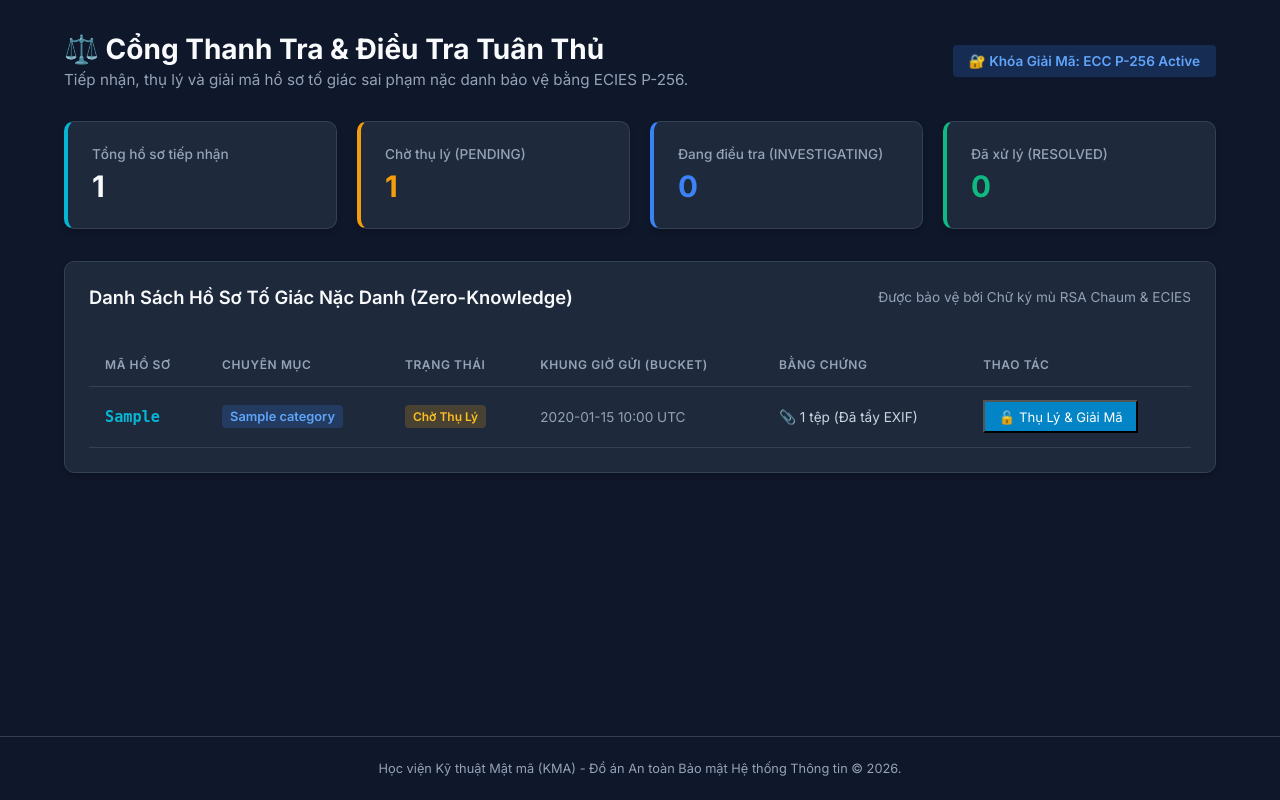
After one commit to tuananhdayne/secure-internal-comms, a FastAPI app: template backend/app/templates/cases.html in a window 1280 px wide. The commit adds this page. Run offline with FastAPI, Linux system fonts and the light colour scheme; the template is opened without the code that fills it: most values are stand-ins (such as "Sample title", 1, 10 or a date in 2020).

Commit message:
feat(officer): add Compliance Officer investigation portal with ECIES decryption and e2ee chat on web

```diff
--- a/backend/app/templates/base.html
+++ b/backend/app/templates/base.html
@@ -222,11 +222,18 @@
             <span>Security Engine Admin</span>
         </a>
         <div class="nav-links">
+            {% if current_user.role == 'COMPLIANCE_OFFICER' %}
+            <a href="/admin/cases" class="nav-link" style="color: var(--accent-cyan); font-weight: 700;">⚖️ Hồ sơ Tố giác</a>
+            <a href="/admin/dashboard" class="nav-link">Tổng quan</a>
+            <a href="/admin/posts" class="nav-link">Truyền thông</a>
+            {% else %}
             <a href="/admin/dashboard" class="nav-link">Tổng quan</a>
             <a href="/admin/users" class="nav-link">Nhân sự</a>
             <a href="/admin/posts" class="nav-link">Truyền thông</a>
+            <a href="/admin/cases" class="nav-link">Hồ sơ Tố giác</a>
+            {% endif %}
             <span style="color: var(--border-color)">|</span>
-            <span style="font-size: 0.85rem; color: var(--text-secondary)">{{ current_user.full_name }} ({{ current_user.employee_code }})</span>
+            <span style="font-size: 0.85rem; color: var(--text-secondary)">{{ current_user.full_name }} ({{ current_user.role }})</span>
             <a href="/admin/logout" class="btn-logout">Đăng xuất</a>
         </div>
     </nav>
@@ -234,10 +241,17 @@
 
     <main class="container">
         {% if current_user %}
-        <div class="alert-security">
-            <strong>🛡️ RÀNG BUỘC KIẾN TRÚC MẬT MÃ (ATBM - KMA):</strong>
-            Tài khoản Quản trị viên (System Admin) chỉ quản lý tài khoản và bài viết nội bộ. Admin hoàn toàn KHÔNG có thẩm quyền và KHÔNG thể truy cập cơ chế giải mã hồ sơ tố giác sai phạm ẩn danh (Zero-Knowledge Isolation).
-        </div>
+            {% if current_user.role == 'COMPLIANCE_OFFICER' %}
+            <div class="alert-security" style="background: rgba(6, 182, 212, 0.1); border-left-color: var(--accent-cyan); color: #a5f3fc;">
+                <strong>⚖️ QUYỀN HẠN THANH TRA (COMPLIANCE OFFICER):</strong>
+                Bạn đang đăng nhập với tư cách Cán bộ Thanh tra ({{ current_user.employee_code }}). Bạn có thẩm quyền sử dụng Khóa riêng ECC (Officer Private Key) để giải mã hồ sơ tố giác và trao đổi trực tiếp với người nộp đơn (E2EE Chat).
+            </div>
+            {% else %}
+            <div class="alert-security">
+                <strong>🛡️ QUYỀN HẠN QUẢN TRỊ VIÊN (SYSTEM ADMIN):</strong>
+                Tài khoản Quản trị viên chỉ quản lý nhân sự và truyền thông nội bộ. Nội dung hồ sơ tố giác ẩn danh được phân tầng bảo mật cho Ban Thanh tra.
+            </div>
+            {% endif %}
         {% endif %}
 
         {% block content %}{% endblock %}
--- /dev/null
+++ b/backend/app/templates/cases.html
@@ -0,0 +1,252 @@
+{% extends "base.html" %}
+
+{% block title %}Cổng Thanh Tra & Hồ Sơ Tố Giác - ATBM Security Suite{% endblock %}
+
+{% block content %}
+<div style="display: flex; justify-content: space-between; align-items: center; margin-bottom: 2rem;">
+    <div>
+        <h2 style="font-size: 1.75rem; font-weight: 700; color: #f8fafc; margin-bottom: 0.25rem;">
+            ⚖️ Cổng Thanh Tra & Điều Tra Tuân Thủ
+        </h2>
+        <p style="color: #94a3b8; font-size: 0.95rem;">
+            Tiếp nhận, thụ lý và giải mã hồ sơ tố giác sai phạm nặc danh bảo vệ bằng ECIES P-256.
+        </p>
+    </div>
+    <div style="display: flex; gap: 0.75rem;">
+        <span class="badge badge-info" style="font-size: 0.85rem; padding: 0.5rem 1rem;">
+            🔐 Khóa Giải Mã: ECC P-256 Active
+        </span>
+    </div>
+</div>
+
+<!-- THỐNG KÊ NHANH -->
+<div style="display: grid; grid-template-columns: repeat(auto-fit, minmax(220px, 1fr)); gap: 1.25rem; margin-bottom: 2rem;">
+    <div class="card" style="margin-bottom: 0; border-left: 4px solid var(--accent-cyan);">
+        <div style="color: var(--text-secondary); font-size: 0.85rem; font-weight: 500;">Tổng hồ sơ tiếp nhận</div>
+        <div style="font-size: 1.85rem; font-weight: 700; color: #f8fafc; margin-top: 0.35rem;">{{ cases|length }}</div>
+    </div>
+    <div class="card" style="margin-bottom: 0; border-left: 4px solid var(--accent-amber);">
+        <div style="color: var(--text-secondary); font-size: 0.85rem; font-weight: 500;">Chờ thụ lý (PENDING)</div>
+        <div style="font-size: 1.85rem; font-weight: 700; color: var(--accent-amber); margin-top: 0.35rem;">
+            {{ cases|selectattr("status", "equalto", "PENDING")|list|length }}
+        </div>
+    </div>
+    <div class="card" style="margin-bottom: 0; border-left: 4px solid var(--accent-blue);">
+        <div style="color: var(--text-secondary); font-size: 0.85rem; font-weight: 500;">Đang điều tra (INVESTIGATING)</div>
+        <div style="font-size: 1.85rem; font-weight: 700; color: var(--accent-blue); margin-top: 0.35rem;">
+            {{ cases|selectattr("status", "equalto", "INVESTIGATING")|list|length }}
+        </div>
+    </div>
+    <div class="card" style="margin-bottom: 0; border-left: 4px solid var(--accent-green);">
+        <div style="color: var(--text-secondary); font-size: 0.85rem; font-weight: 500;">Đã xử lý (RESOLVED)</div>
+        <div style="font-size: 1.85rem; font-weight: 700; color: var(--accent-green); margin-top: 0.35rem;">
+            {{ cases|selectattr("status", "equalto", "RESOLVED")|list|length }}
+        </div>
+    </div>
+</div>
+
+<!-- BẢNG DANH SÁCH HỒ SƠ -->
+<div class="card">
+    <div style="display: flex; justify-content: space-between; align-items: center; margin-bottom: 1.25rem;">
+        <h3 style="font-size: 1.15rem; font-weight: 600; color: #f8fafc;">
+            Danh Sách Hồ Sơ Tố Giác Nặc Danh (Zero-Knowledge)
+        </h3>
+        <span style="font-size: 0.85rem; color: #94a3b8;">
+            Được bảo vệ bởi Chữ ký mù RSA Chaum & ECIES
+        </span>
+    </div>
+
+    {% if cases %}
+    <div style="overflow-x: auto;">
+        <table>
+            <thead>
+                <tr>
+                    <th>Mã Hồ Sơ</th>
+                    <th>Chuyên Mục</th>
+                    <th>Trạng Thái</th>
+                    <th>Khung Giờ Gửi (Bucket)</th>
+                    <th>Bằng Chứng</th>
+                    <th>Thao Tác</th>
+                </tr>
+            </thead>
+            <tbody>
+                {% for c in cases %}
+                <tr>
+                    <td>
+                        <strong style="color: var(--accent-cyan); font-family: monospace; font-size: 0.95rem;">
+                            {{ c.case_token }}
+                        </strong>
+                    </td>
+                    <td>
+                        <span class="badge badge-info" style="font-size: 0.8rem;">{{ c.category }}</span>
+                    </td>
+                    <td>
+                        {% if c.status == 'PENDING' %}
+                            <span class="badge badge-warning">Chờ Thụ Lý</span>
+                        {% elif c.status == 'INVESTIGATING' %}
+                            <span class="badge badge-info">Đang Điều Tra</span>
+                        {% elif c.status == 'RESOLVED' %}
+                            <span class="badge badge-success">Đã Xử Lý</span>
+                        {% elif c.status == 'REJECTED' %}
+                            <span class="badge badge-danger">Từ Chối</span>
+                        {% else %}
+                            <span class="badge badge-info">{{ c.status }}</span>
+                        {% endif %}
+                    </td>
+                    <td style="color: #94a3b8; font-size: 0.85rem;">
+                        {{ c.created_bucket.strftime('%Y-%m-%d %H:00 UTC') }}
+                    </td>
+                    <td>
+                        <span style="font-size: 0.85rem; color: #cbd5e1;">
+                            📎 {{ c.evidences|length }} tệp (Đã tẩy EXIF)
+                        </span>
+                    </td>
+                    <td>
+                        <button onclick="openCaseModal({{ c.id }})" class="btn-primary" style="padding: 0.4rem 0.85rem; font-size: 0.82rem; background: #0284c7;">
+                            🔓 Thụ Lý & Giải Mã
+                        </button>
+                    </td>
+                </tr>
+                {% endfor %}
+            </tbody>
+        </table>
+    </div>
+    {% else %}
+    <div style="text-align: center; padding: 3rem; color: #94a3b8;">
+        <p style="font-size: 1.1rem; margin-bottom: 0.5rem;">Chưa có hồ sơ tố giác nào trong hệ thống.</p>
+        <p style="font-size: 0.85rem;">Khi nhân viên nộp hồ sơ từ ứng dụng di động, các vụ việc sẽ xuất hiện tại đây.</p>
+    </div>
+    {% endif %}
+</div>
+
+<!-- MODAL THỤ LÝ & GIẢI MÃ ECIES -->
+<div id="caseModal" style="display: none; position: fixed; top: 0; left: 0; width: 100%; height: 100%; background: rgba(0,0,0,0.75); z-index: 1000; justify-content: center; align-items: center; padding: 1.5rem;">
+    <div style="background: var(--bg-card); border: 1px solid var(--border-color); border-radius: 12px; width: 100%; max-width: 800px; max-height: 90vh; overflow-y: auto; padding: 2rem; position: relative; box-shadow: 0 20px 25px -5px rgba(0,0,0,0.5);">
+        <button onclick="closeCaseModal()" style="position: absolute; top: 1.25rem; right: 1.25rem; background: none; border: none; color: #94a3b8; font-size: 1.5rem; cursor: pointer;">&times;</button>
+
+        <div style="display: flex; align-items: center; gap: 0.75rem; margin-bottom: 1rem;">
+            <span style="font-size: 1.5rem;">🛡️</span>
+            <div>
+                <h3 id="modalCaseToken" style="font-size: 1.25rem; color: #f8fafc; font-family: monospace;">Đang giải mã hồ sơ...</h3>
+                <span id="modalCategory" class="badge badge-info" style="margin-top: 0.25rem;"></span>
+            </div>
+        </div>
+
+        <hr style="border: 0; border-top: 1px solid var(--border-color); margin: 1rem 0;">
+
+        <!-- NỘI DUNG GIẢI MÃ BẢN RÕ -->
+        <div style="background: #0f172a; border: 1px solid rgba(6, 182, 212, 0.3); border-radius: 8px; padding: 1.25rem; margin-bottom: 1.5rem;">
+            <div style="display: flex; justify-content: space-between; align-items: center; margin-bottom: 0.75rem;">
+                <span style="font-size: 0.8rem; font-weight: 700; color: var(--accent-cyan); text-transform: uppercase; letter-spacing: 0.05em;">
+                    🔑 Nội Dung Đã Giải Mã (ECIES P-256 Private Key)
+                </span>
+                <span style="font-size: 0.75rem; color: #64748b;">Mã hóa đầu cuối E2EE</span>
+            </div>
+            <div style="margin-bottom: 0.75rem;">
+                <label style="font-size: 0.8rem; color: #94a3b8; display: block; margin-bottom: 0.25rem;">Tiêu đề tố giác:</label>
+                <div id="modalDecryptedTitle" style="font-size: 1.05rem; font-weight: 600; color: #f8fafc;"></div>
+            </div>
+            <div>
+                <label style="font-size: 0.8rem; color: #94a3b8; display: block; margin-bottom: 0.25rem;">Nội dung mô tả chi tiết:</label>
+                <div id="modalDecryptedDesc" style="font-size: 0.95rem; color: #cbd5e1; line-height: 1.6; white-space: pre-wrap; background: rgba(0,0,0,0.2); padding: 0.75rem; border-radius: 6px;"></div>
+            </div>
+        </div>
+
+        <!-- CẬP NHẬT TRẠNG THÁI -->
+        <div style="display: flex; justify-content: space-between; align-items: center; gap: 1rem; margin-bottom: 1.5rem; background: rgba(255,255,255,0.02); padding: 1rem; border-radius: 8px; border: 1px solid var(--border-color);">
+            <div>
+                <div style="font-weight: 600; font-size: 0.9rem; color: #f8fafc;">Tiến độ thụ lý vụ việc</div>
+                <div style="font-size: 0.8rem; color: #94a3b8;">Người tố giác sẽ thấy cập nhật này trong Secure Vault trên máy họ.</div>
+            </div>
+            <form id="statusForm" method="POST" style="display: flex; gap: 0.5rem; align-items: center;">
+                <select name="new_status" id="modalStatusSelect" class="form-control" style="width: auto; padding: 0.45rem 0.85rem; font-size: 0.85rem;">
+                    <option value="PENDING">Chờ Thụ Lý</option>
+                    <option value="INVESTIGATING">Đang Điều Tra</option>
+                    <option value="RESOLVED">Đã Xử Lý Thành Công</option>
+                    <option value="REJECTED">Bác Bỏ / Từ Chối</option>
+                </select>
+                <button type="submit" class="btn-primary" style="padding: 0.45rem 1rem; font-size: 0.85rem;">Cập Nhật</button>
+            </form>
+        </div>
+
+        <!-- KHUNG TRAO ĐỔI E2EE CHAT -->
+        <div style="border: 1px solid var(--border-color); border-radius: 8px; padding: 1.25rem;">
+            <div style="font-weight: 600; font-size: 0.95rem; color: #f8fafc; margin-bottom: 0.5rem;">
+                💬 Kênh Trao Đổi Ẩn Danh (E2EE Chat)
+            </div>
+            <p style="font-size: 0.8rem; color: #94a3b8; margin-bottom: 1rem;">
+                Tin nhắn được mã hóa bằng Public Key của hồ sơ trước khi lưu vào CSDL.
+            </p>
+
+            <div id="modalMessagesList" style="max-height: 200px; overflow-y: auto; margin-bottom: 1rem; display: flex; flex-direction: column; gap: 0.5rem;">
+                <!-- Tin nhắn được nạp động bằng JavaScript -->
+            </div>
+
+            <form id="replyForm" method="POST" style="display: flex; gap: 0.75rem;">
+                <input type="text" name="message" class="form-control" placeholder="Gửi tin nhắn phản hồi / yêu cầu bổ sung chứng cứ..." required style="flex: 1;">
+                <button type="submit" class="btn-primary" style="padding: 0.65rem 1.25rem; font-size: 0.9rem;">Gửi Tin Nhắn</button>
+            </form>
+        </div>
+    </div>
+</div>
+
+<script>
+async function openCaseModal(caseId) {
+    const modal = document.getElementById('caseModal');
+    modal.style.display = 'flex';
+    document.getElementById('modalCaseToken').innerText = 'Đang giải mã hồ sơ #' + caseId + '...';
+    document.getElementById('modalDecryptedTitle').innerText = 'Đang tải...';
+    document.getElementById('modalDecryptedDesc').innerText = 'Đang thực thi giải mã ECIES bằng Officer Private Key...';
+    document.getElementById('modalCategory').innerText = '';
+
+    try {
+        const res = await fetch('/admin/cases/' + caseId + '/decrypt');
+        if (!res.ok) throw new Error('Không thể giải mã');
+        const data = await res.json();
+
+        document.getElementById('modalCaseToken').innerText = data.case_token;
+        document.getElementById('modalCategory').innerText = data.category;
+        document.getElementById('modalDecryptedTitle').innerText = data.title;
+        document.getElementById('modalDecryptedDesc').innerText = data.description;
+        document.getElementById('modalStatusSelect').value = data.status;
+
+        document.getElementById('statusForm').action = '/admin/cases/' + caseId + '/status';
+        document.getElementById('replyForm').action = '/admin/cases/' + caseId + '/reply';
+
+        const msgList = document.getElementById('modalMessagesList');
+        msgList.innerHTML = '';
+        if (data.messages && data.messages.length > 0) {
+            data.messages.forEach(m => {
+                const isOfficer = (m.sender_type === 'COMPLIANCE_OFFICER');
+                const div = document.createElement('div');
+                div.style.padding = '0.5rem 0.75rem';
+                div.style.borderRadius = '6px';
+                div.style.fontSize = '0.85rem';
+                div.style.maxWidth = '80%';
+                if (isOfficer) {
+                    div.style.alignSelf = 'flex-end';
+                    div.style.background = '#1e3a8a';
+                    div.style.color = '#fff';
+                    div.innerHTML = '<strong>Ban Thanh Tra:</strong> [Nội dung mã hóa gửi người nộp] <span style="font-size:0.7rem; color:#93c5fd; margin-left:0.5rem;">' + m.created_at + '</span>';
+                } else {
+                    div.style.alignSelf = 'flex-start';
+                    div.style.background = '#334155';
+                    div.style.color = '#fff';
+                    div.innerHTML = '<strong>Người Tố Giác:</strong> [Tin nhắn bổ sung từ Vault] <span style="font-size:0.7rem; color:#94a3b8; margin-left:0.5rem;">' + m.created_at + '</span>';
+                }
+                msgList.appendChild(div);
+            });
+        } else {
+            msgList.innerHTML = '<div style="color:#64748b; font-size:0.85rem; text-align:center; padding:1rem;">Chưa có tin nhắn nào trong hồ sơ này.</div>';
+        }
+    } catch (err) {
+        document.getElementById('modalDecryptedTitle').innerText = 'Lỗi giải mã';
+        document.getElementById('modalDecryptedDesc').innerText = err.message;
+    }
+}
+
+function closeCaseModal() {
+    document.getElementById('caseModal').style.display = 'none';
+}
+</script>
+{% endblock %}
```
Also changed, not shown: backend/app/api/admin_web.py (+158 -11 lines), backend/app/templates/login.html (+9 -8 lines), 2 other files.
